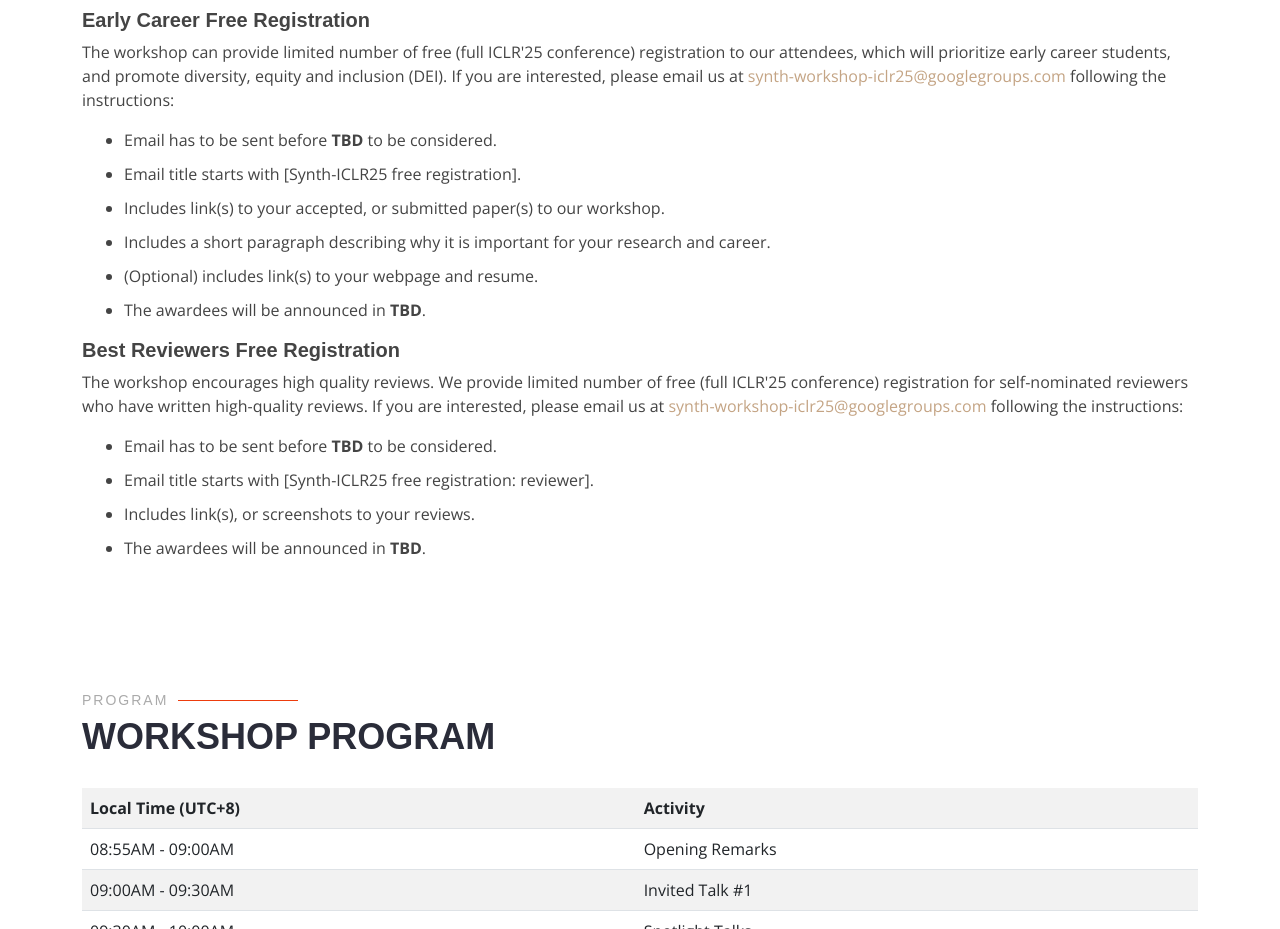
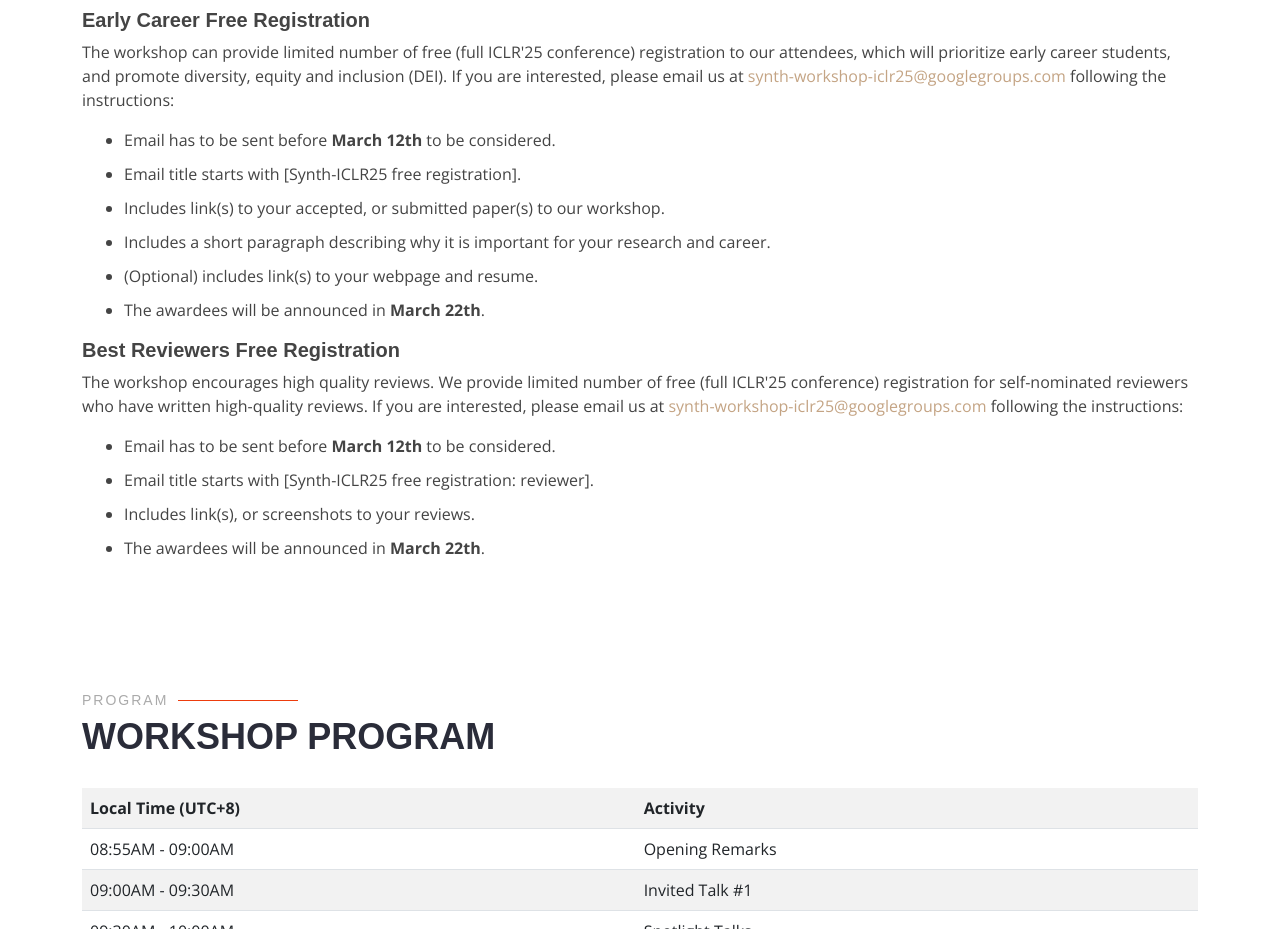
Before and after one commit to synthetic-data-iclr/synthetic-data-iclr.github.io, a plain HTML site: page index.html in a window 1280 px wide. Shown: the part 3240-4169 px from the top of the page. Drawn offline with nearby package versions, Linux system fonts and the light colour scheme.

Commit message:
Update free registration awards dates.

```diff
--- a/index.html
+++ b/index.html
@@ -229,21 +229,21 @@
         <h5><b>Early Career Free Registration</b></h5>
         <p>The workshop can provide limited number of free (full ICLR'25 conference) registration to our attendees, which will prioritize early career students, and promote diversity, equity and inclusion (DEI). If you are interested, please email us at <a href="mailto:synth-workshop-iclr25@googlegroups.com">synth-workshop-iclr25@googlegroups.com</a> following the instructions:</p>
           <ul>
-            <li>Email has to be sent before <b>TBD</b> to be considered.</li>
+            <li>Email has to be sent before <b>March 12th</b> to be considered.</li>
             <li>Email title starts with [Synth-ICLR25 free registration].</li>
             <li>Includes link(s) to your accepted, or submitted paper(s) to our workshop.</li>
             <li>Includes a short paragraph describing why it is important for your research and career.</li>
             <li>(Optional) includes link(s) to your webpage and resume.</li>
-            <li>The awardees will be announced in <b>TBD</b>. <!-- Registration fee can be refunded if you already registered. --></li>
+            <li>The awardees will be announced in <b>March 22th</b>. <!-- Registration fee can be refunded if you already registered. --></li>
         </ul>
 
         <h5><b>Best Reviewers Free Registration</b></h5>
         <p>The workshop encourages high quality reviews. We provide limited number of free (full ICLR'25 conference) registration for self-nominated reviewers who have written high-quality reviews. If you are interested, please email us at <a href="mailto:synth-workshop-iclr25@googlegroups.com">synth-workshop-iclr25@googlegroups.com</a> following the instructions:</p>
            <ul>
-            <li>Email has to be sent before <b>TBD</b> to be considered.</li>
+            <li>Email has to be sent before <b>March 12th</b> to be considered.</li>
             <li>Email title starts with [Synth-ICLR25 free registration: reviewer].</li>
             <li>Includes link(s), or screenshots to your reviews.</li>
-            <li>The awardees will be announced in <b>TBD</b>. <!-- Registration fee can be refunded if you already registered. --></li>
+            <li>The awardees will be announced in <b>March 22th</b>. <!-- Registration fee can be refunded if you already registered. --></li>
         </ul>
       </div>
     </section>
```
